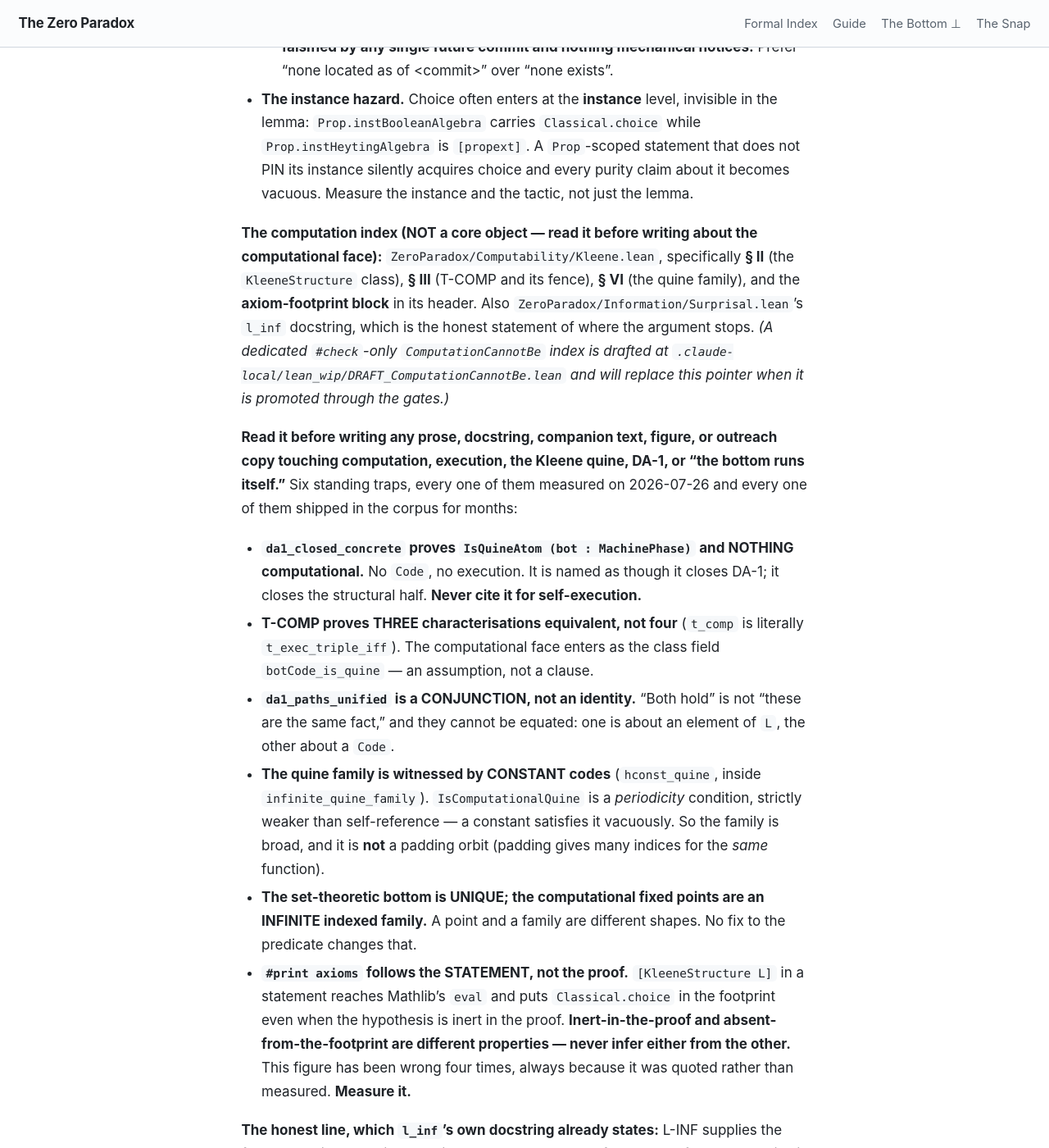
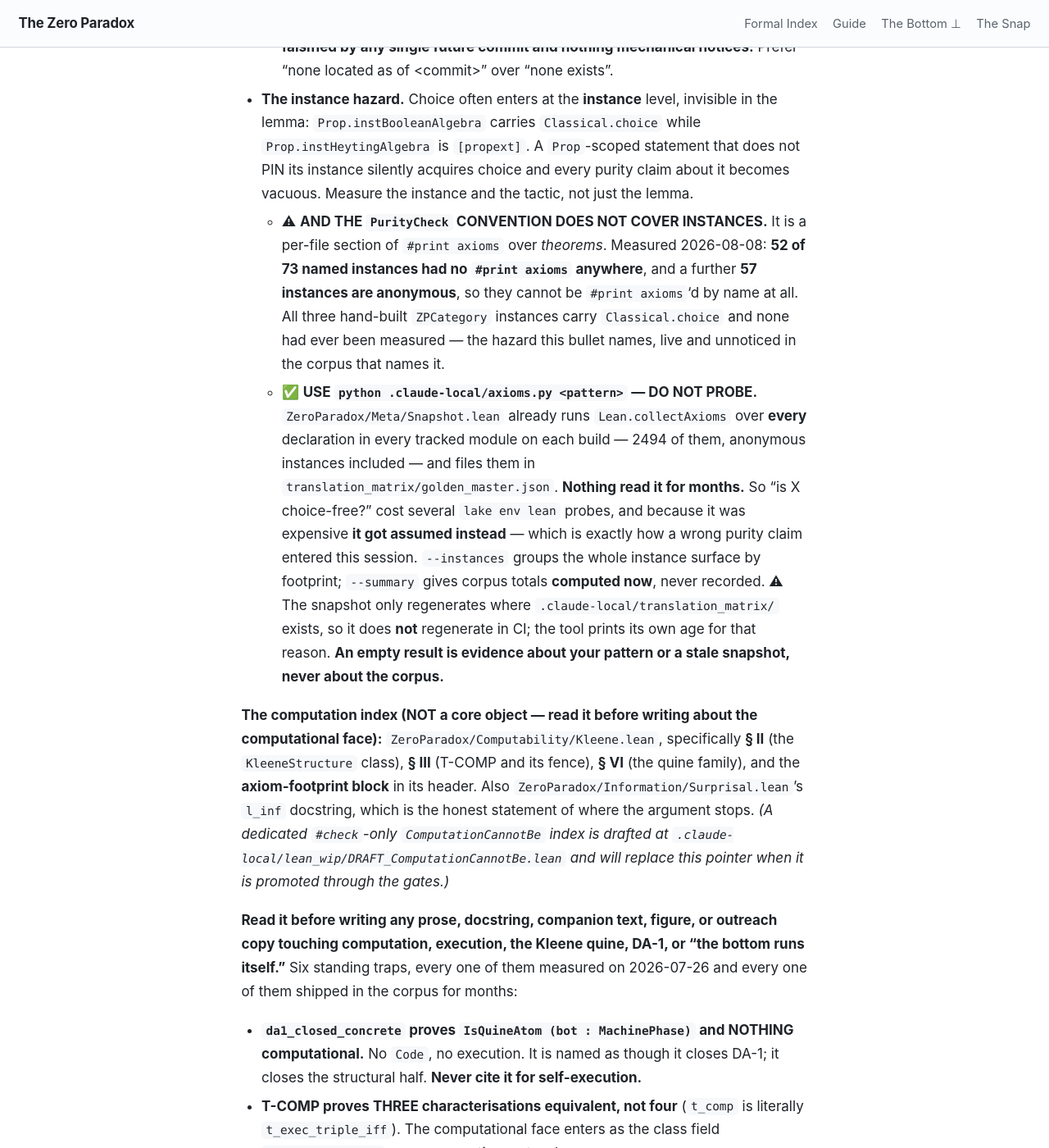
Before and after one commit to timbrigham/ZeroParadox, a Jekyll site: the page built from CLAUDE.md, in a window 1280 px wide and 1400 px high, scrolled down 7364 px. Shown: the whole window at 82% size. Built offline with Jekyll 4.4.1, drawn with Linux system fonts in a browser that asks for light colours; our own code applies the rules of GitHub Pages for plain Markdown files.

Commit message:
Make purity queryable, so it stops being assumed
The bug was not missing measurement. Meta/Snapshot.lean already runs
collectAxioms over every declaration in every tracked module on each build -
2494 of them, anonymous instances included - and files them in
golden_master.json. Nothing read it. So "is X choice-free?" cost several probes,
and because it was expensive it got assumed instead, which is how a wrong
purity claim entered this session.

axioms.py turns that into one lookup, with an --instances mode for the surface
that was invisible and a --summary that computes totals rather than recording
them. It hides Lean's auto-generated companions, because a tool that returns
nine noConfusion entries per query stops being used, and that is how the
snapshot became write-only in the first place.

Measured while building it: the PurityCheck convention covers theorems, so 52
of 73 named instances had no #print axioms anywhere and 57 more are anonymous
and cannot have one by name. ZPCategory carries Classical.choice in the CLASS,
not merely in its instances.

CLAUDE.md now points at the tool from the instance-hazard bullet. An artifact
nothing points at is one nobody reads - measured here at roughly 90% of notes.

Co-Authored-By: Claude Opus 5 <noreply@anthropic.com>
Claude-Session: https://claude.ai/code/session_01W6ZNJv9HAjcNrhciRMHPWx

```diff
--- a/CLAUDE.md
+++ b/CLAUDE.md
@@ -108,6 +108,8 @@ findings: `.claude-local/notes/prior_art_hostverdict_2026-07-29.md`; the reframe
   - **The defect was bigger than this line and was fixed AS A CLASS (closed 2026-08-01).** `ZeroParadox/Category/ChoiceCannotBe.lean` — the index this file *mandates reading* before any prose about choice — had asserted at `:91` *"No essential case has ever been found"* and at `:142` *"**No essential case has been found anywhere in the framework**"* while referencing **neither** theorem (`#check` count: 0). Meanwhile `RELEASES.md:425`, the **published** record, already advertised that index as containing "the two essential cases". The index was written honest and went false **one day later**. **Now closed:** both universal negatives are gone from the corpus (grep the claim: 0 hits) and both witnesses are `#check`ed in § IV. **Residual debt, not yet swept:** several dated notes still repeat the claim — `notes/choice_essential_vs_accidental_2026-07-18.md:31,122,134` and `notes/future-research/roots_enumeration_category_2026-07-20.md:295`. Dated records are deliberately not rewritten (they cite the tree as it stood), so **verify at the artifact, never from a note** — which is this file's standing rule anyway.
   - **The lesson, which is this file's own warning arriving at full scale:** the `#check` lines cannot overclaim; the **prose** can, and here the overclaim is not a gloss on one theorem but a **global negative** ("nowhere in the framework") in an index whose stated premise is that it cannot overclaim. **A universal negative in a `CannotBe` index is the most dangerous sentence shape in this corpus — it is falsified by any single future commit and nothing mechanical notices.** Prefer "none located as of &lt;commit&gt;" over "none exists".
 - **The instance hazard.** Choice often enters at the **instance** level, invisible in the lemma: `Prop.instBooleanAlgebra` carries `Classical.choice` while `Prop.instHeytingAlgebra` is `[propext]`. A `Prop`-scoped statement that does not PIN its instance silently acquires choice and every purity claim about it becomes vacuous. Measure the instance and the tactic, not just the lemma.
+  - ⚠ **AND THE `PurityCheck` CONVENTION DOES NOT COVER INSTANCES.** It is a per-file section of `#print axioms` over *theorems*. Measured 2026-08-08: **52 of 73 named instances had no `#print axioms` anywhere**, and a further **57 instances are anonymous**, so they cannot be `#print axioms`'d by name at all. All three hand-built `ZPCategory` instances carry `Classical.choice` and none had ever been measured — the hazard this bullet names, live and unnoticed in the corpus that names it.
+  - ✅ **USE `python .claude-local/axioms.py <pattern>` — DO NOT PROBE.** `ZeroParadox/Meta/Snapshot.lean` already runs `Lean.collectAxioms` over **every** declaration in every tracked module on each build — 2494 of them, anonymous instances included — and files them in `translation_matrix/golden_master.json`. **Nothing read it for months.** So "is X choice-free?" cost several `lake env lean` probes, and because it was expensive **it got assumed instead** — which is exactly how a wrong purity claim entered this session. `--instances` groups the whole instance surface by footprint; `--summary` gives corpus totals **computed now**, never recorded. ⚠ The snapshot only regenerates where `.claude-local/translation_matrix/` exists, so it does **not** regenerate in CI; the tool prints its own age for that reason. **An empty result is evidence about your pattern or a stale snapshot, never about the corpus.**
 
 **The computation index (NOT a core object — read it before writing about the computational face):** `ZeroParadox/Computability/Kleene.lean`, specifically **§ II** (the `KleeneStructure` class), **§ III** (T-COMP and its fence), **§ VI** (the quine family), and the **axiom-footprint block** in its header. Also `ZeroParadox/Information/Surprisal.lean`'s `l_inf` docstring, which is the honest statement of where the argument stops. *(A dedicated `#check`-only `ComputationCannotBe` index is drafted at `.claude-local/lean_wip/DRAFT_ComputationCannotBe.lean` and will replace this pointer when it is promoted through the gates.)*
 
```
